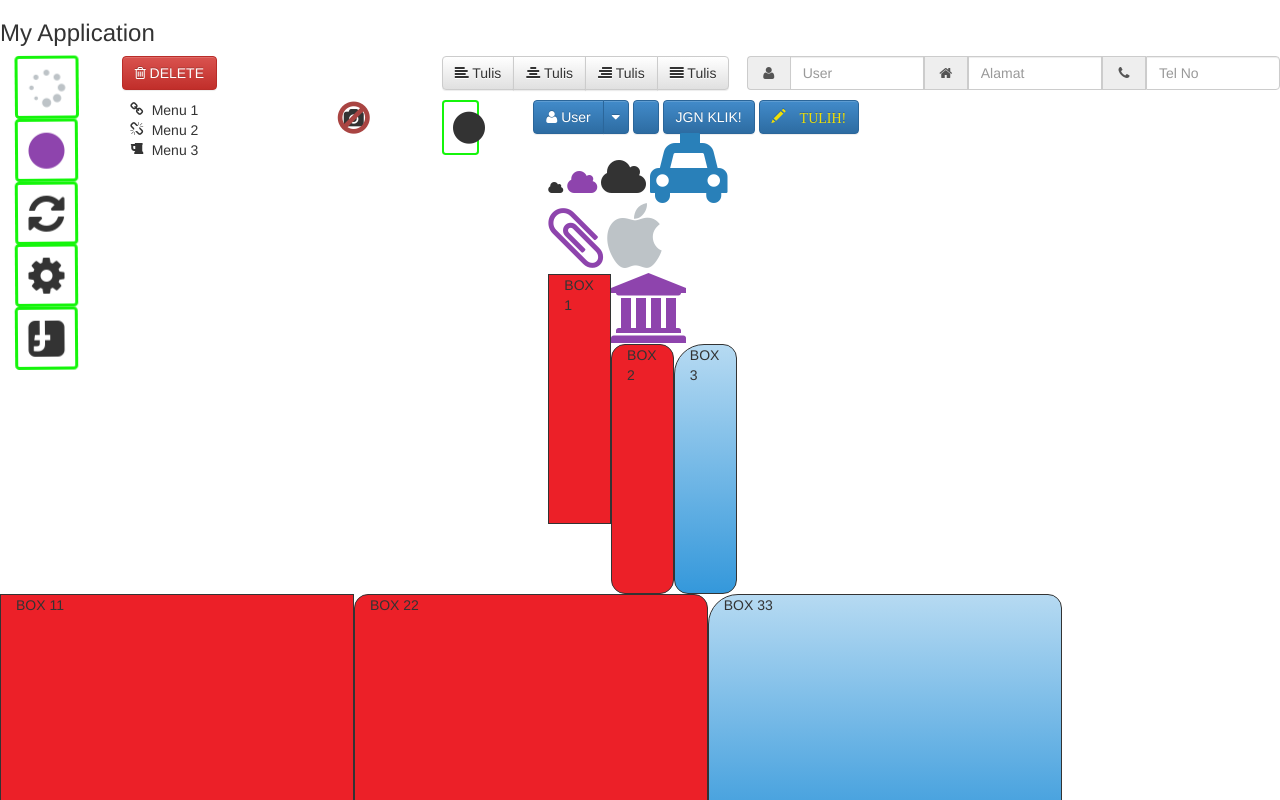
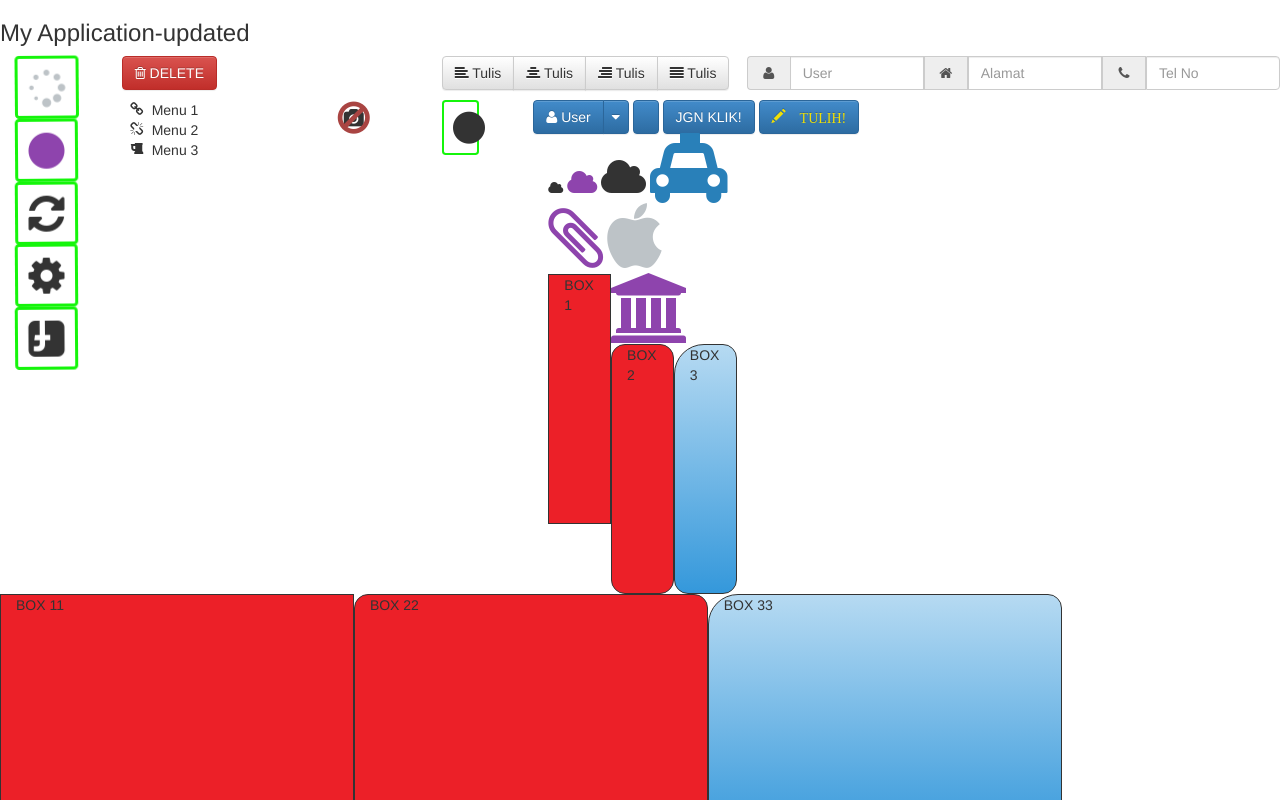
Before and after one commit to hasanah/myapp, a website: page index.html in a window 1280 px wide. Shown: the top 800 px of the page. Drawn offline with nearby package versions, Linux system fonts and the light colour scheme.

Commit message:
update header

```diff
--- a/index.html
+++ b/index.html
@@ -2,11 +2,11 @@
 <html lang="en">
 	<head>
 	<meta name="viewport" content="width=device-width, initial-scale=1, maximum-scale=1, user-scalable=no"/>
-	<title> My Application</title>
+	<title> My Application - updated</title>
 	<link rel="stylesheet" href="resources/CSS/app.css">
 
 	<body>
-		<h3> My Application</h3>
+		<h3> My Application-updated</h3>
 		<div class="col-md-1">
 			<i class="fa fa-spinner fa-spin fa-3x silver fa-border fa-border-green"></i>
 			<i class="fa fa-circle fa-spin fa-3x wisteria fa-border fa-border-green"></i>
```
